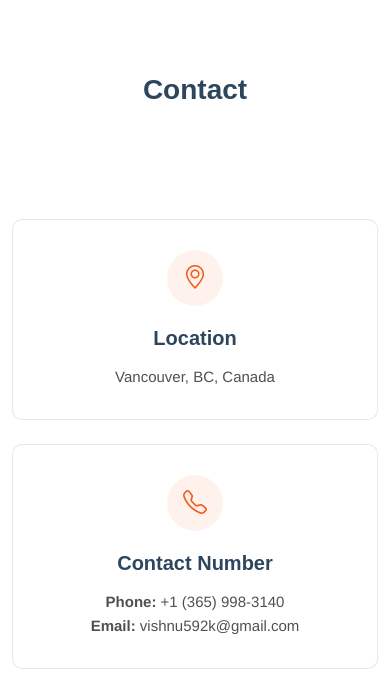
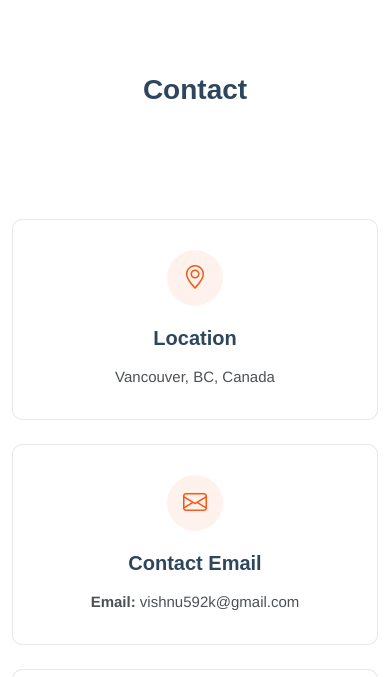
Before and after one commit to VishnuGameDesign/portfolio, a plain HTML site: page contact.html in a window 390 px wide. Shown: the part 127-804 px from the top of the page. Drawn offline with Linux system fonts and the light colour scheme.

Commit message:
removed phone number and changed contact icons

```diff
--- a/contact.html
+++ b/contact.html
@@ -103,11 +103,10 @@
           <div class="col-lg-4" data-aos="fade-up" data-aos-delay="200">
             <div class="info-card">
               <div class="icon-box">
-                <i class="bi bi-telephone"></i>
+                <i class="bi bi-envelope"></i>
               </div>
-              <h3>Contact Number</h3>
-              <p><strong>Phone:</strong> +1 (365) 998-3140<br>
-                <strong>Email:</strong> vishnu592k@gmail.com</p>
+              <h3>Contact Email</h3>
+                <p><strong>Email:</strong> vishnu592k@gmail.com</p>
             </div>
           </div>
           <div class="col-lg-4" data-aos="fade-up" data-aos-delay="200">
```
Also changed, not shown: about.html (+0 -1 lines), calamitychasm.html (+0 -1 lines), cosmiccruiserrepair.html (+0 -1 lines), index.html (+0 -1 lines), runbubblesrun.html (+0 -1 lines), trainwreck.html (+0 -1 lines).
